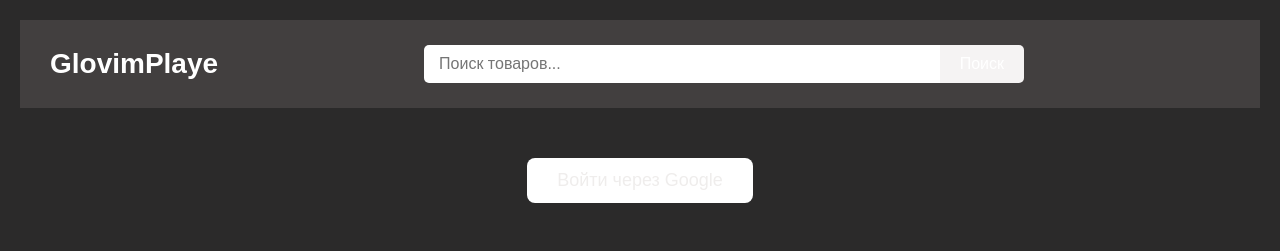
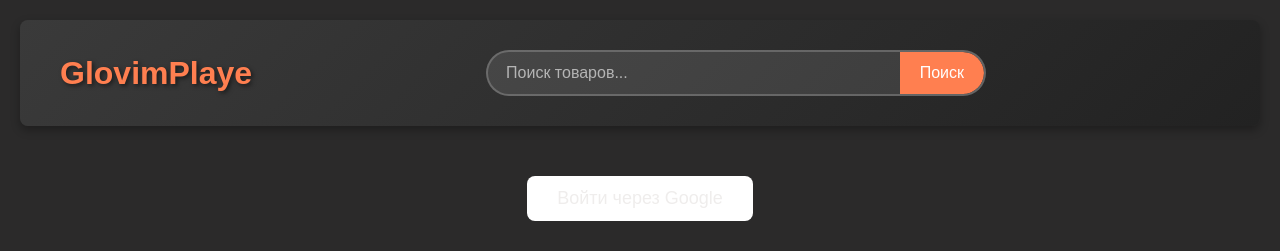
Before and after one commit to lecsik12/glovimplaye, a website: page buy.html in a window 1280 px wide. Shown: the top 251 px of the page. Drawn offline with Linux system fonts and the light colour scheme.

Commit message:
Add files via upload

```diff
--- a/buy.html
+++ b/buy.html
@@ -212,6 +212,70 @@
     }
 
     /* Модальное окно профиля */
+    header {
+      background: linear-gradient(135deg, #3a3a3a, #222);
+      padding: 20px 40px;
+      display: flex;
+      align-items: center;
+      justify-content: space-between;
+      box-shadow: 0px 4px 10px rgba(0, 0, 0, 0.3);
+      border-radius: 8px;
+  }
+
+  .logo-button {
+      font-size: 32px;
+      font-weight: bold;
+      color: #ff7f50;
+      text-shadow: 2px 2px 4px rgba(0, 0, 0, 0.5);
+      transition: transform 0.3s, text-shadow 0.3s;
+  }
+
+  .logo-button:hover {
+      transform: scale(1.1);
+      text-shadow: 3px 3px 6px rgba(255, 127, 80, 0.8);
+  }
+
+  .search-container {
+      display: flex;
+      max-width: 500px;
+      width: 100%;
+      background: rgba(255, 255, 255, 0.1);
+      border-radius: 30px;
+      overflow: hidden;
+      border: 2px solid rgba(255, 255, 255, 0.2);
+  }
+
+  .search-input {
+      flex: 1;
+      padding: 12px 18px;
+      border: none;
+      background: transparent;
+      color: #fff;
+      font-size: 16px;
+      outline: none;
+  }
+
+  .search-input::placeholder {
+      color: rgba(255, 255, 255, 0.6);
+  }
+
+  .search-btn {
+      padding: 12px 20px;
+      border: none;
+      background: #ff7f50;
+      color: #fff;
+      font-size: 16px;
+      cursor: pointer;
+      transition: background 0.3s;
+      border-radius: 0 30px 30px 0;
+  }
+
+  .search-btn:hover {
+      background: #ff4500;
+  }
+
+
+
     .modal {
       display: none;
       position: fixed;
```
